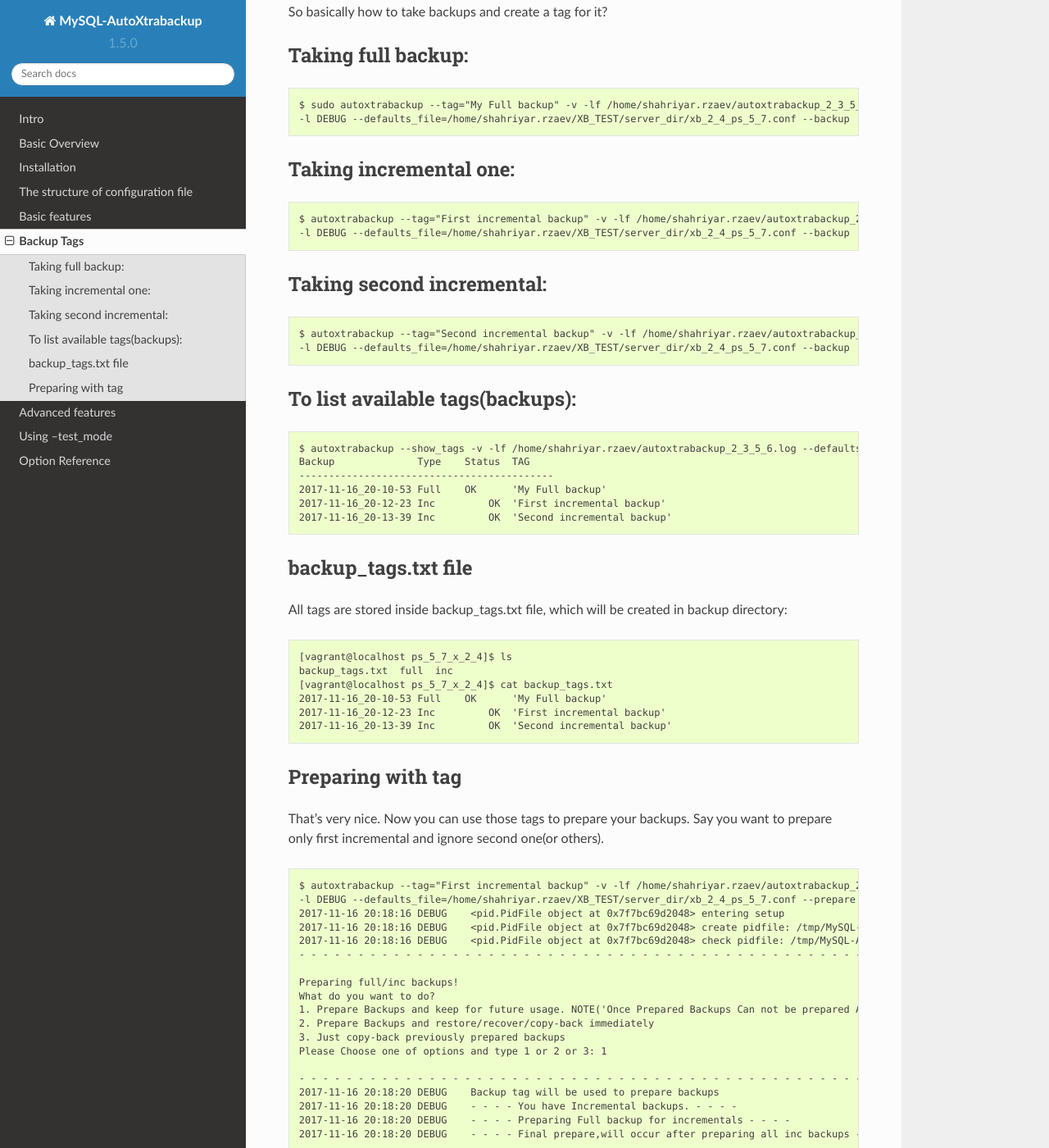
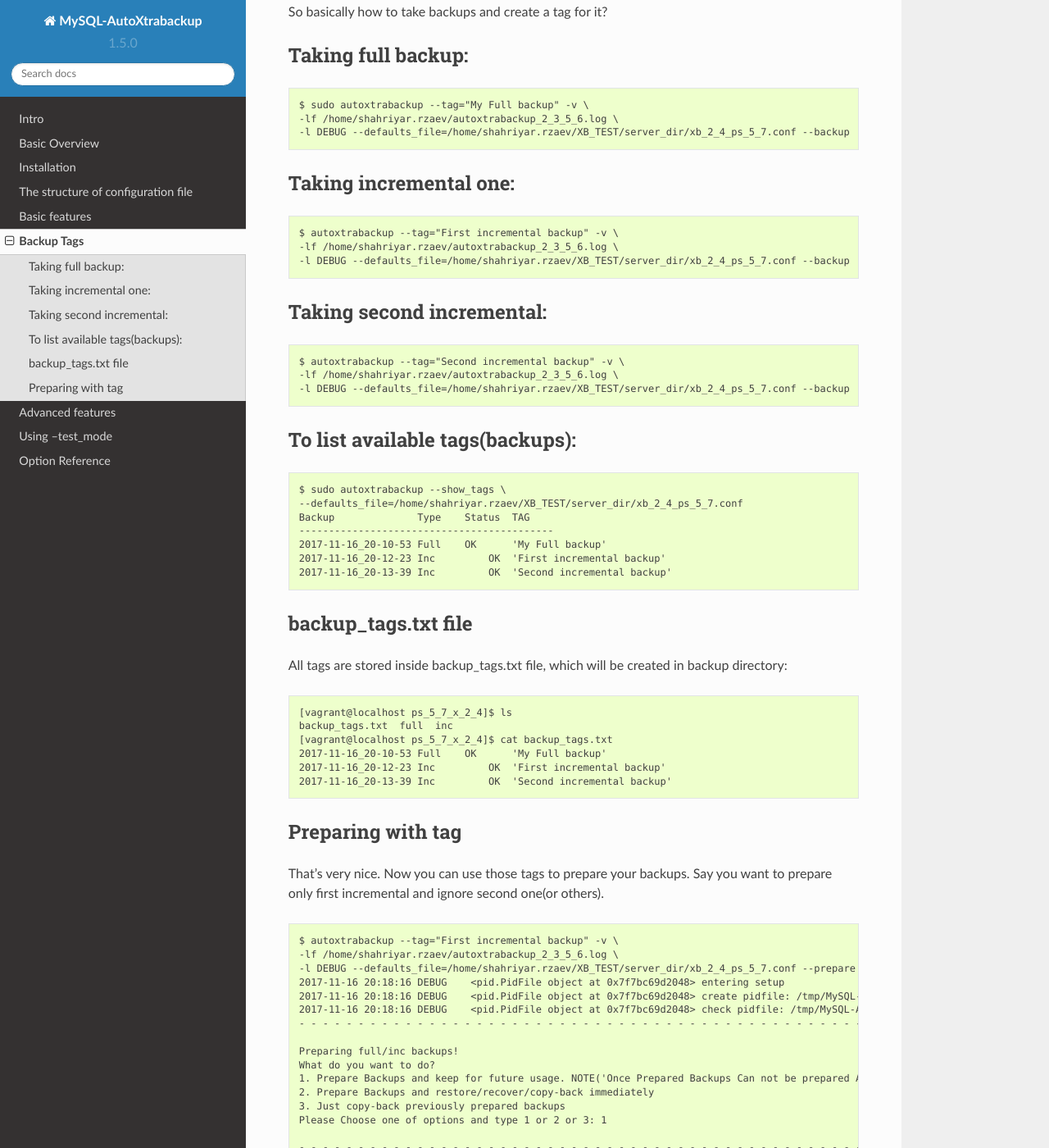
Before and after one commit to ShahriyarR/MySQL-AutoXtraBackup, a Sphinx documentation site: the page built from docs/backup_tags.rst, in a window 1280 px wide and 1400 px high, scrolled down 277 px. Shown: the whole window at 82% size. Built offline with Sphinx 7.4.7 and the Read the Docs theme 2.0.0, drawn with Linux system fonts in a browser that asks for light colours; some of the changed text lies outside the part shown.

Commit message:
Preliminary fix for issue #192 (#193)

```diff
--- a/docs/backup_tags.rst
+++ b/docs/backup_tags.rst
@@ -14,7 +14,8 @@ Taking full backup:
 
 ::
 
-    $ sudo autoxtrabackup --tag="My Full backup" -v -lf /home/shahriyar.rzaev/autoxtrabackup_2_3_5_6.log \
+    $ sudo autoxtrabackup --tag="My Full backup" -v \
+    -lf /home/shahriyar.rzaev/autoxtrabackup_2_3_5_6.log \
     -l DEBUG --defaults_file=/home/shahriyar.rzaev/XB_TEST/server_dir/xb_2_4_ps_5_7.conf --backup
 
 Taking incremental one:
@@ -22,7 +23,8 @@ Taking incremental one:
 
 ::
 
-    $ autoxtrabackup --tag="First incremental backup" -v -lf /home/shahriyar.rzaev/autoxtrabackup_2_3_5_6.log \
+    $ autoxtrabackup --tag="First incremental backup" -v \
+    -lf /home/shahriyar.rzaev/autoxtrabackup_2_3_5_6.log \
     -l DEBUG --defaults_file=/home/shahriyar.rzaev/XB_TEST/server_dir/xb_2_4_ps_5_7.conf --backup
 
 Taking second incremental:
@@ -30,7 +32,8 @@ Taking second incremental:
 
 ::
 
-    $ autoxtrabackup --tag="Second incremental backup" -v -lf /home/shahriyar.rzaev/autoxtrabackup_2_3_5_6.log \
+    $ autoxtrabackup --tag="Second incremental backup" -v \
+    -lf /home/shahriyar.rzaev/autoxtrabackup_2_3_5_6.log \
     -l DEBUG --defaults_file=/home/shahriyar.rzaev/XB_TEST/server_dir/xb_2_4_ps_5_7.conf --backup
 
 To list available tags(backups):
@@ -38,7 +41,8 @@ To list available tags(backups):
 
 ::
 
-    $ autoxtrabackup --show_tags -v -lf /home/shahriyar.rzaev/autoxtrabackup_2_3_5_6.log --defaults_file=/home/shahriyar.rzaev/XB_TEST/server_dir/xb_2_4_ps_5_7.conf
+    $ sudo autoxtrabackup --show_tags \
+    --defaults_file=/home/shahriyar.rzaev/XB_TEST/server_dir/xb_2_4_ps_5_7.conf
     Backup             	Type	Status	TAG
     -------------------------------------------
     2017-11-16_20-10-53	Full	OK	'My Full backup'
@@ -67,7 +71,8 @@ Say you want to prepare only first incremental and ignore second one(or others).
 
 ::
 
-    $ autoxtrabackup --tag="First incremental backup" -v -lf /home/shahriyar.rzaev/autoxtrabackup_2_3_5_6.log \
+    $ autoxtrabackup --tag="First incremental backup" -v \
+    -lf /home/shahriyar.rzaev/autoxtrabackup_2_3_5_6.log \
     -l DEBUG --defaults_file=/home/shahriyar.rzaev/XB_TEST/server_dir/xb_2_4_ps_5_7.conf --prepare
     2017-11-16 20:18:16 DEBUG    <pid.PidFile object at 0x7f7bc69d2048> entering setup
     2017-11-16 20:18:16 DEBUG    <pid.PidFile object at 0x7f7bc69d2048> create pidfile: /tmp/MySQL-AutoXtraBackup/autoxtrabackup.pid
--- a/docs/basic_overview.rst
+++ b/docs/basic_overview.rst
@@ -8,7 +8,7 @@ XtraBackup is a powerful open-source hot online backup tool for MySQL
 from Percona. This script is using XtraBackup for full and incremental
 backups, also for preparing backups, as well as to restore. Here is project path tree:
 
-    ::
+::
 
     * master_backup_script  -- Full and Incremental backup taker script.
     * backup_prepare        -- Backup prepare and restore script.
@@ -25,7 +25,7 @@ backups, also for preparing backups, as well as to restore. Here is project path
 Available Options
 -----------------
 
-    ::
+::
 
 
     $ sudo autoxtrabackup
@@ -58,7 +58,7 @@ Available Options
 Usage
 -----
 
-    ::
+::
 
     1. Install it.
     2. Edit /etc/bck.conf file to reflect your environment or create your own config.
```
Also changed, not shown: docs/advance_features.rst (+8 -8 lines).
